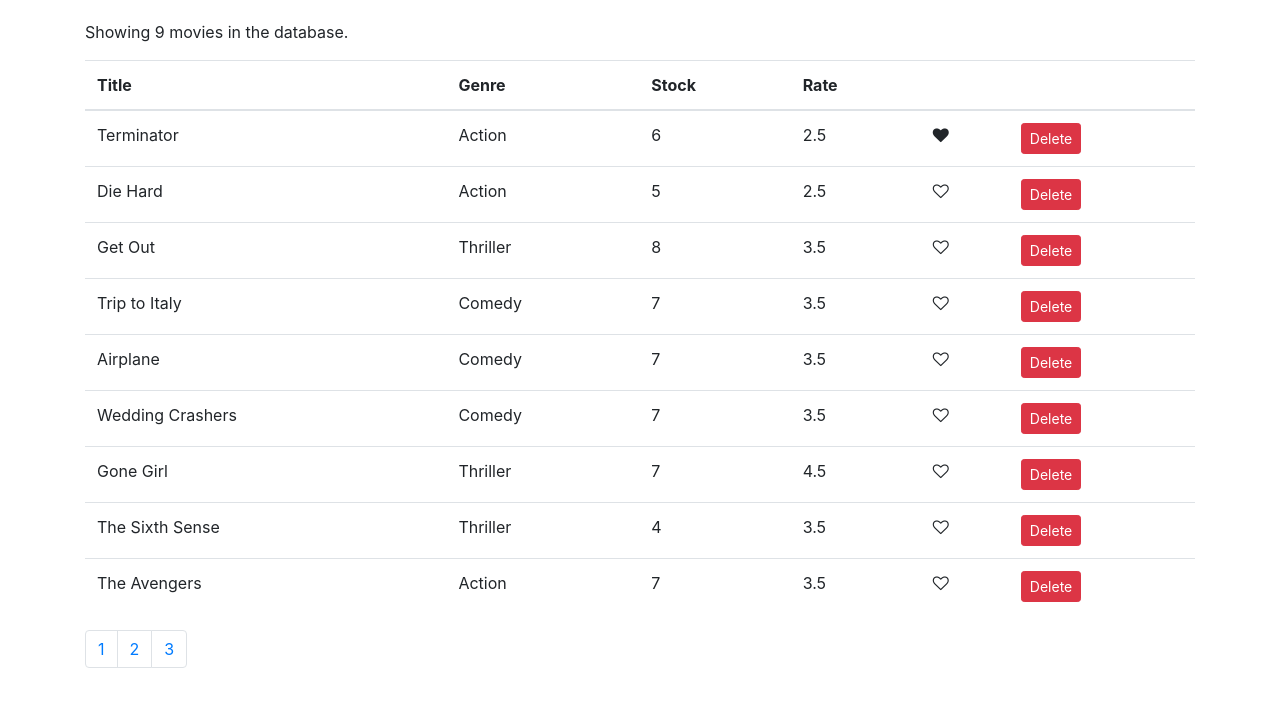
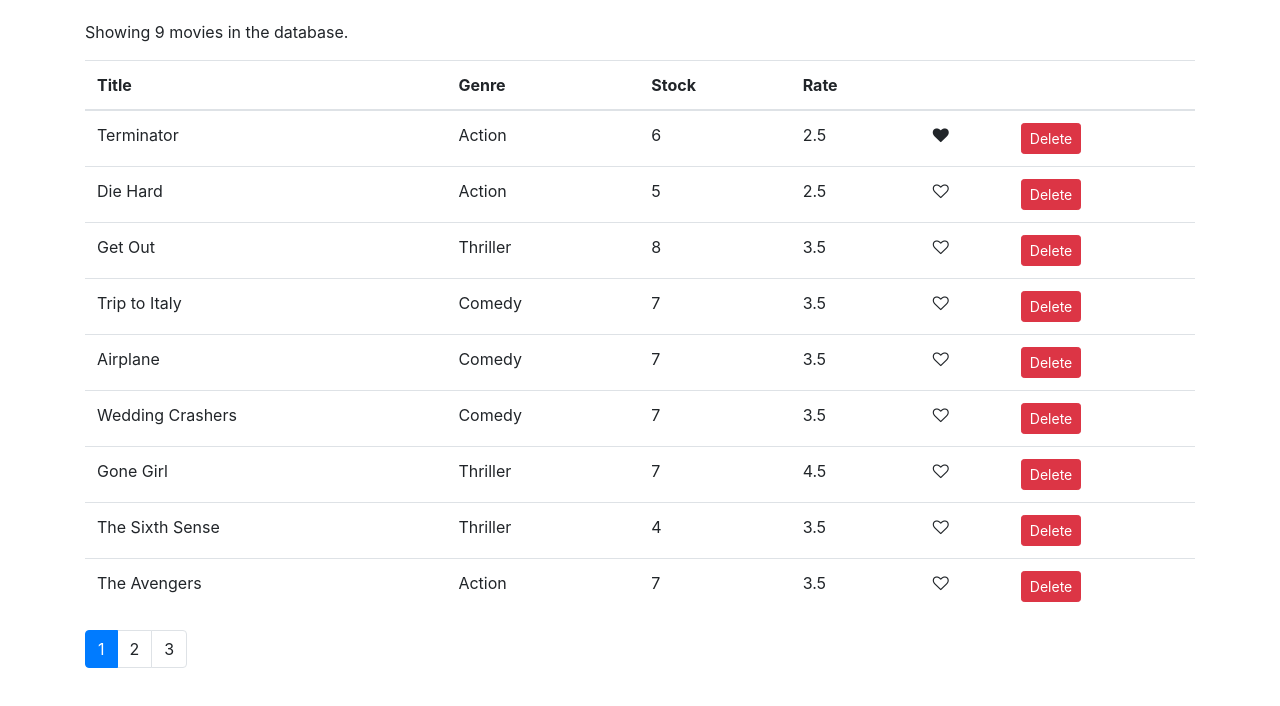
Before and after one commit to lcardoz/video-app-example, a React (Create React App) app: page / in a window 1280 px wide. Shown: the top 706 px of the page. Built offline with nearby package versions, Linux system fonts and the light colour scheme.

Commit message:
added currentPage property to state data and implemented bootstrap classes to render active page

```diff
--- a/package.json
+++ b/package.json
@@ -8,6 +8,7 @@
     "@testing-library/user-event": "^13.2.1",
     "bootstrap": "^4.1.1",
     "font-awesome": "^4.7.0",
+    "lodash": "^4.17.10",
     "react": "^18.2.0",
     "react-dom": "^18.2.0",
     "react-scripts": "5.0.1",
--- a/src/components/Movies.jsx
+++ b/src/components/Movies.jsx
@@ -7,29 +7,31 @@
 
   const [data, setData] = useState({
     movies: getMovies(),
+    currentPage: 1,
     pageSize: 4,
   })
 
-  const count = data.movies.length;
+  const {movies, currentPage, pageSize} = data;
+  const count = movies.length;
 
   const handleDelete = (movie) => {
-    const movies = data.movies.filter(m => m._id !== movie._id);
+    const movies = movies.filter(m => m._id !== movie._id);
     setData({ movies });
   }
 
   const handleLike = (movie) => {
-    const movies = [...data.movies];
+    const movies = [...movies];
     const index = movies.indexOf(movie);
     movies[index] = {...movies[index]};
     movies[index].liked = !movies[index].liked;
     setData({ movies });
   }
 
-  const handlePageChange = (page) => {
-    console.log(page)
+  const handlePageChange = page => {
+    setData({...data, currentPage: page })
   }
 
-  const movieData = data.movies.map(movie =>
+  const movieData = movies.map(movie =>
     <tr key={movie._id}>
       <td>{movie.title}</td>
       <td>{movie.genre.name}</td>
@@ -54,11 +56,11 @@
 
   return (
     <div style={{marginTop: 20, marginBottom: 20}}>
-      {data.movies.length === 0 ?
+      {count === 0 ?
         <p>There are no movies in the database. </p>
       :
         <>
-          <p>Showing {data.movies.length} movies in the database.</p>
+          <p>Showing {count} movies in the database.</p>
           <table className='table'>
             <thead>
               <tr>
@@ -76,7 +78,8 @@
           </table>
           <Pagination
             itemsCount={count}
-            pageSize={data.movies.pageSize}
+            pageSize={pageSize}
+            currentPage={currentPage}
             onPageChange={handlePageChange}
           />
         </>
--- a/src/components/common/Pagination.jsx
+++ b/src/components/common/Pagination.jsx
@@ -1,14 +1,24 @@
 import React from 'react';
+import _ from 'lodash';
 
-const Pagination = ({ count, pageSize }) => {
+const Pagination = ({ itemsCount, pageSize, currentPage, onPageChange }) => {
+
+  const pagesCount = Math.ceil(itemsCount / pageSize);
+  if (pagesCount === 1) return null;
+
+  const pagesArray = _.range(1, pagesCount + 1)
 
   return (
     <>
       <nav aria-label="Page navigation example">
         <ul className="pagination">
-          <li className="page-item"><a className="page-link" href="#">1</a></li>
-          <li className="page-item"><a className="page-link" href="#">2</a></li>
-          <li className="page-item"><a className="page-link" href="#">3</a></li>
+          {pagesArray.map(page => (
+            <li key={page} className={page === currentPage ? "page-item active" : "page-item"}>
+              <a className="page-link" onClick={() => onPageChange(page)}>
+                {page}
+              </a>
+            </li>
+          ))}
         </ul>
       </nav>
     </>
--- a/src/index.js
+++ b/src/index.js
@@ -8,9 +8,9 @@
 
 const root = ReactDOM.createRoot(document.getElementById('root'));
 root.render(
-  <React.StrictMode>
+  <>
     <App />
-  </React.StrictMode>
+  </>
 );
 
 // If you want to start measuring performance in your app, pass a function
```
Also changed, not shown: 2 other files (tests, documents, lock files or other folders).
